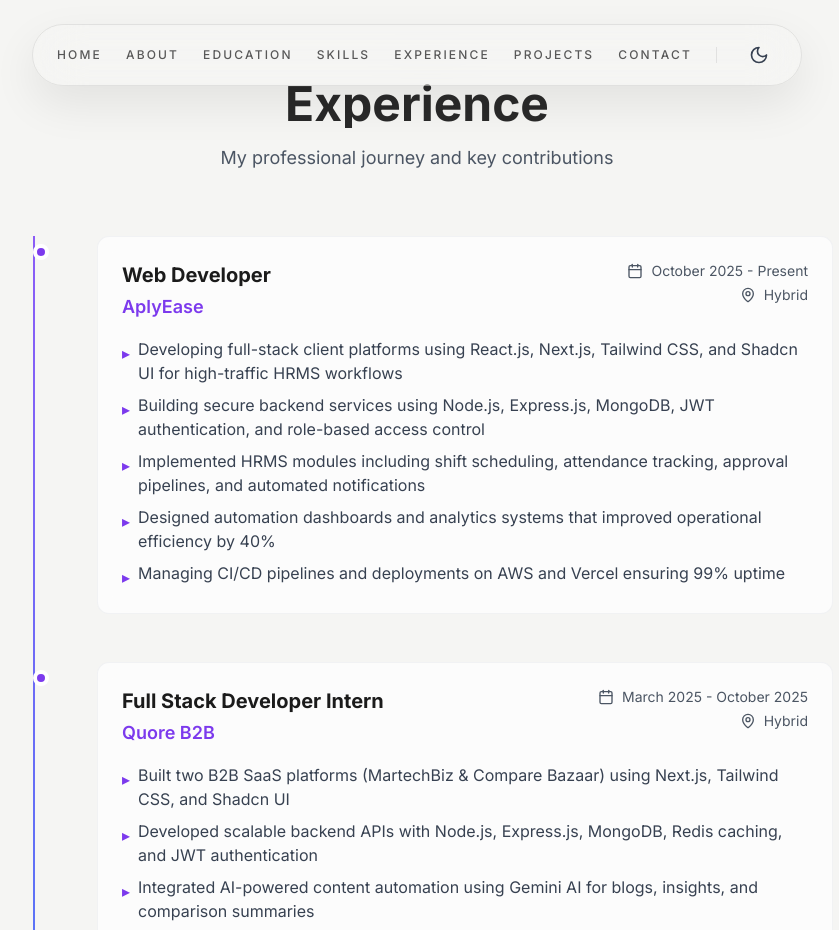
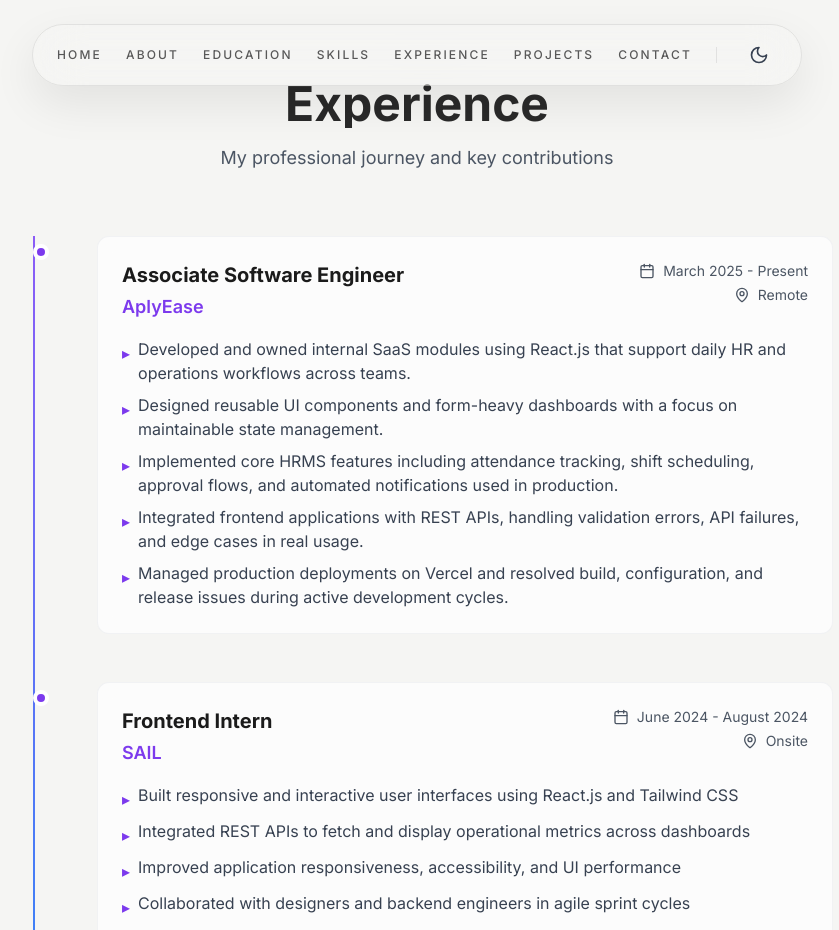
Before and after one commit to Kazim71/My-Portfolio, a Next.js app: page /experience in a window 1280 px wide. Shown: the top 930 px of the page, without its empty margins (223-1062 px from the left). Built offline with nearby package versions, Linux system fonts and the light colour scheme.

Commit message:
API Error Handling

```diff
--- a/app/about/page.tsx
+++ b/app/about/page.tsx
@@ -18,7 +18,7 @@ import {
 
 export const metadata: Metadata = {
   title: "About - Mohammad Kazim",
-  description: "Learn more about Mohammad Kazim, a Full Stack Developer specializing in MERN stack and AI",
+  description: "Learn more about Mohammad Kazim, a Associate Software Engineer",
 };
 
 const education = [
@@ -41,18 +41,13 @@ const stats = [
   { label: "Major Projects", value: "3+" },
   { label: "Tech Stack", value: "MERN + AI" },
   { label: "Deployment", value: "CI/CD + Cloud" },
-  { label: "Expertise", value: "System Design" },
 ];
 
 const techStack = [
   { name: "React", icon: ReactIcon },
   { name: "Node.js", icon: Node },
   { name: "MongoDB", icon: Database },
-  { name: "AWS", icon: Cloud },
-  { name: "Docker", icon: Settings },
   { name: "Git", icon: GitBranch },
-  { name: "TypeScript", icon: Code },
-  { name: "GraphQL", icon: Terminal },
 ];
 
 export default function About() {
@@ -64,7 +59,7 @@ export default function About() {
           {/* Header */}
           <SectionHeader
             title="About Me"
-            subtitle="Passionate Full Stack Developer building modern web applications and AI-powered solutions"
+            subtitle="Aspiring Software Engineer building modern web applications and AI-powered solutions"
           />
 
           {/* Professional Summary */}
@@ -74,14 +69,14 @@ export default function About() {
                 <div className="glass rounded-2xl p-8 border border-gray-200/50 dark:border-gray-800/50">
                   <h3 className="text-2xl font-bold mb-4 gradient-text">Professional Summary</h3>
                   <p className="text-gray-700 dark:text-gray-300 leading-relaxed mb-4">
-                    I&apos;m a Full Stack Developer with expertise in the MERN stack and AI integrations.
+                    I&apos;m a Associate Software Engineer with expertise in the MERN stack and AI integrations.
                     I specialize in building scalable web systems, AI-driven applications, and modern
                     digital experiences. My passion lies in creating efficient, maintainable code
                     and leveraging cutting-edge technologies to solve complex problems.
                   </p>
                   <p className="text-gray-700 dark:text-gray-300 leading-relaxed">
                     With experience in both frontend and backend development, I bring a holistic
-                    approach to software engineering. I&apos;m skilled in system design, cloud deployment,
+                    approach to software engineering. I&apos;m skilled in cloud deployment,
                     and implementing CI/CD pipelines to ensure robust and reliable applications.
                   </p>
                 </div>
--- a/app/experience/page.tsx
+++ b/app/experience/page.tsx
@@ -12,28 +12,15 @@ export const metadata: Metadata = {
 const experiences = [
 {
   company: "AplyEase",
-  role: "Web Developer",
-  duration: "October 2025 - Present",
-  location: "Hybrid",
+  role: "Associate Software Engineer",
+  duration: "March 2025 - Present",
+  location: "Remote",
   points: [
-    "Developing full-stack client platforms using React.js, Next.js, Tailwind CSS, and Shadcn UI for high-traffic HRMS workflows",
-    "Building secure backend services using Node.js, Express.js, MongoDB, JWT authentication, and role-based access control",
-    "Implemented HRMS modules including shift scheduling, attendance tracking, approval pipelines, and automated notifications",
-    "Designed automation dashboards and analytics systems that improved operational efficiency by 40%",
-    "Managing CI/CD pipelines and deployments on AWS and Vercel ensuring 99% uptime",
-  ],
-},
-{
-  company: "Quore B2B",
-  role: "Full Stack Developer Intern",
-  duration: "March 2025 - October 2025",
-  location: "Hybrid",
-  points: [
-    "Built two B2B SaaS platforms (MartechBiz & Compare Bazaar) using Next.js, Tailwind CSS, and Shadcn UI",
-    "Developed scalable backend APIs with Node.js, Express.js, MongoDB, Redis caching, and JWT authentication",
-    "Integrated AI-powered content automation using Gemini AI for blogs, insights, and comparison summaries",
-    "Integrated third-party services including Mailchimp, EmailJS, Web3 APIs, and SEO analytics with GTAG and Search Console",
-    "Worked on system design, vendor quote aggregation pipelines, and performance optimization",
+    "Developed and owned internal SaaS modules using React.js that support daily HR and operations workflows across teams.",
+    "Designed reusable UI components and form-heavy dashboards with a focus on maintainable state management.",
+    "Implemented core HRMS features including attendance tracking, shift scheduling, approval flows, and automated notifications used in production.",
+    "Integrated frontend applications with REST APIs, handling validation errors, API failures, and edge cases in real usage.",
+    "Managed production deployments on Vercel and resolved build, configuration, and release issues during active development cycles.",
   ],
 },
 {
```
Also changed, not shown: public/hero.jpeg (added), public/hero.jpg (deleted).
